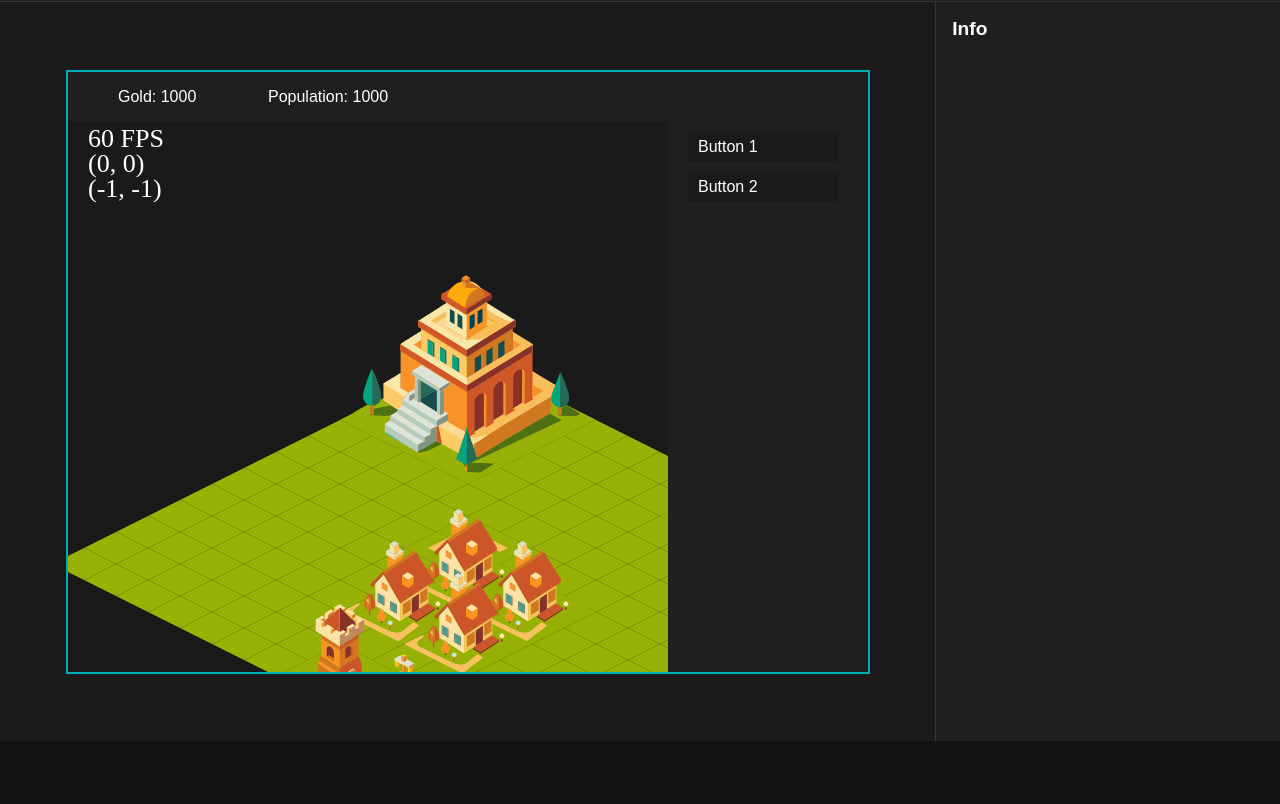
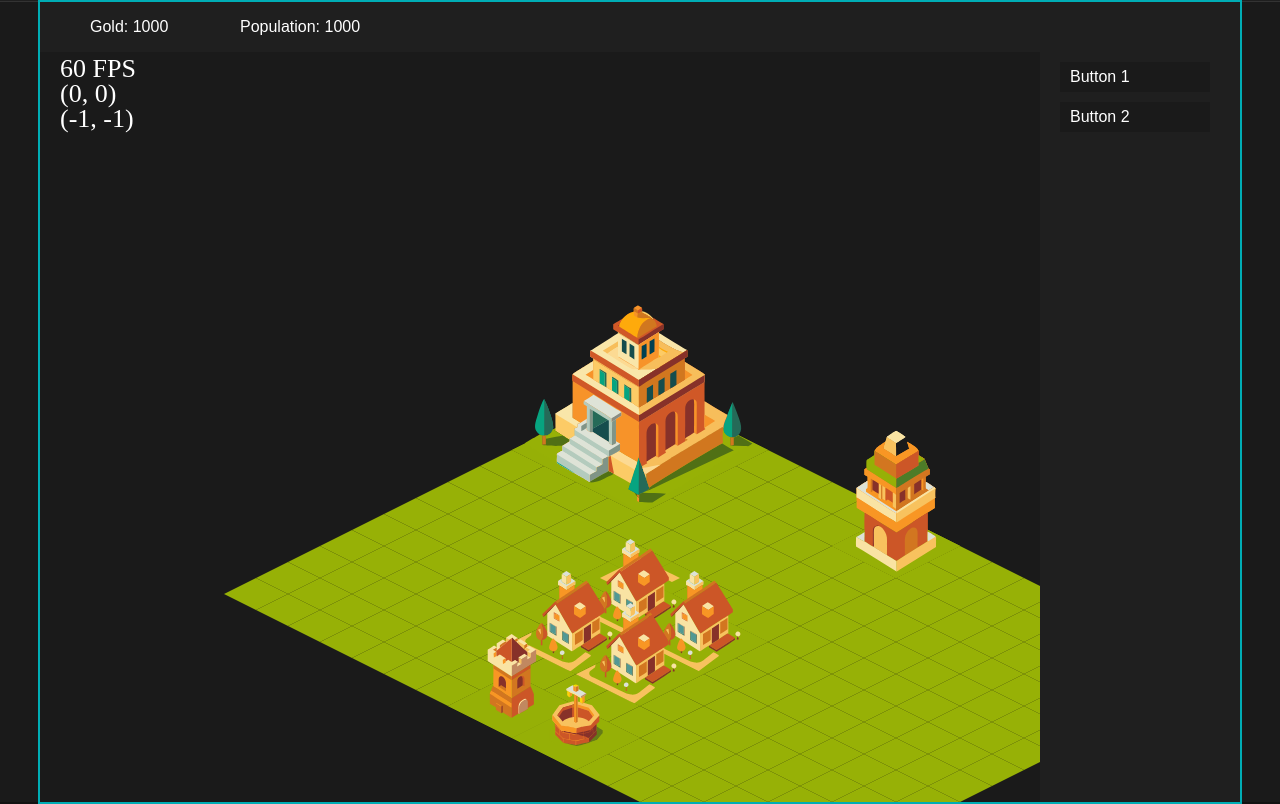
Before and after one commit to xpakx/nimrod, a website with bundled scripts: page index.html in a window 1280 px wide. Shown: the part 59-863 px from the top of the page. Before the commit the page ends 800 px from the top, so only its background shows below. Built offline with nearby package versions, Linux system fonts and the light colour scheme.

Commit message:
chore: make canvas bigger

```diff
--- a/index.html
+++ b/index.html
@@ -15,15 +15,7 @@
             </nav>
         </header>
         <main class="main">
-            <div class="game-canvas">
-                <canvas id="gameCanvas"></canvas>
-            </div>
-            <aside class="sidebar">
-                <h2>Info</h2>
-                <div class="info">
-			<p></p>
-                </div>
-            </aside>
+		<canvas id="gameCanvas"></canvas>
         </main>
     </div>
     <script type="module" src="dist/script.js"></script>
--- a/script.ts
+++ b/script.ts
@@ -2,8 +2,8 @@ import { BuildingSprite, TilingSprite } from "./classes/buildings.js";
 import { InterfaceLayer } from "./classes/interface.js";
 import { MapLayer, Position, Size } from "./classes/map-layer.js";
 
-const canvasWidth = 800;
-const canvasHeight = 600;
+const canvasWidth = 1200;
+const canvasHeight = 800;
 
 
 let map = new MapLayer({width: canvasWidth, height: canvasHeight});
--- a/styles.css
+++ b/styles.css
@@ -39,33 +39,13 @@ body {
 
 .main {
     display: flex;
-    flex: 1;
-}
-
-.game-canvas {
-    flex: 3;
     background-color: #1a1a1a;
     display: flex;
     justify-content: center;
     align-items: center;
+    height: 100%;
 }
 
 #gameCanvas {
     border: 2px solid #00adb5;
 }
-
-.sidebar {
-    flex: 1;
-    background-color: #1f1f1f;
-    padding: 1rem;
-    border-left: 1px solid #333;
-}
-
-.sidebar h2 {
-    margin-top: 0;
-    font-size: 1.2rem;
-}
-
-.sidebar .info p {
-    margin: 0.5rem 0;
-}
```
